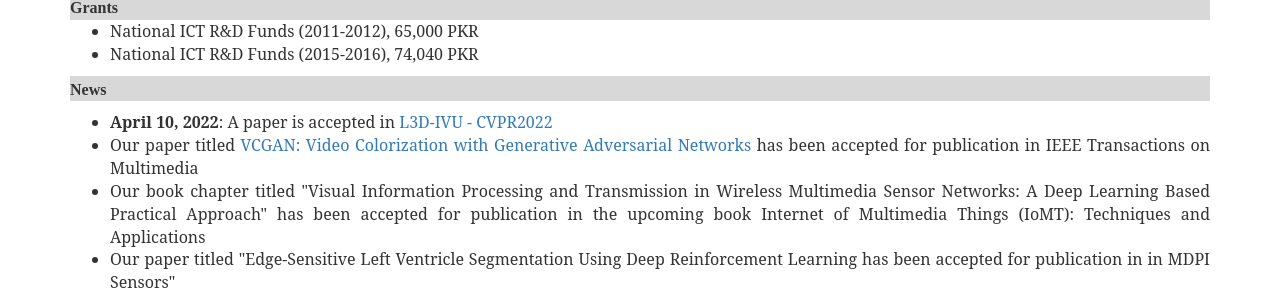
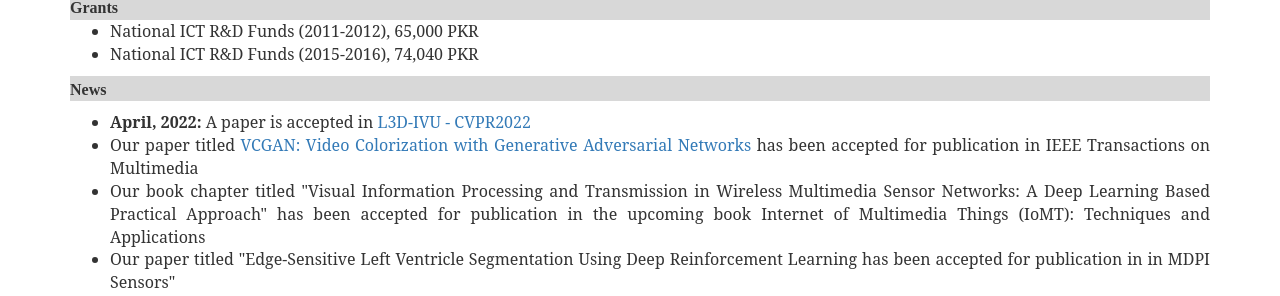
Before and after one commit to yasar-rehman/yasar, a Jekyll site: the page built from index.html, in a window 1280 px wide. Shown: the part 738-1034 px from the top of the page. Built offline with Jekyll 4.4.1, drawn with Linux system fonts in a browser that asks for light colours; some web fonts are replaced.

Commit message:
Update index.html

```diff
--- a/index.html
+++ b/index.html
@@ -114,9 +114,9 @@
         						</font></td></tr></table>
 			<p style="font-family: 'Serif', Times New Roman; font-size: 16px">
 			<ul>
-			<li style="font-family: 'serif' Times New Roman; font-size:16px"> <b> April 10, 2022</b>: A paper is accepted in  <a href="https://sites.google.com/view/l3d-ivu/">
+			<li style="font-family: 'serif' Times New Roman; font-size:16px"> <b> April, 2022: </b> A paper is accepted in  <a href="https://sites.google.com/view/l3d-ivu/">
 				L3D-IVU - CVPR2022 </a> </li>
-			<li style="font-family: 'Serif', Times New Roman; font-size: 16px"> Our paper titled <a href="https://arxiv.org/pdf/2104.12357.pdf">
+			<li style="font-family: 'Serif', Times New Roman; font-size: 16px">  Our paper titled <a href="https://arxiv.org/pdf/2104.12357.pdf">
 				VCGAN: Video Colorization with Generative Adversarial Networks </a>
 				has been accepted for publication in IEEE Transactions on Multimedia </li>
 			<li style="font-family: 'Serif', Times New Roman; font-size: 16px">Our book chapter titled "Visual Information Processing and
```
